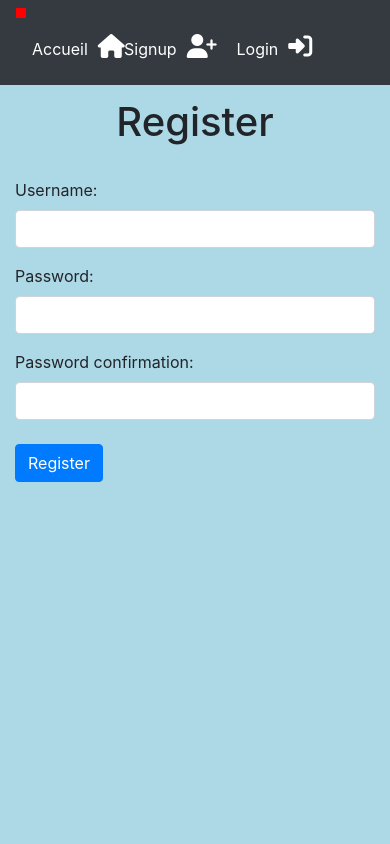
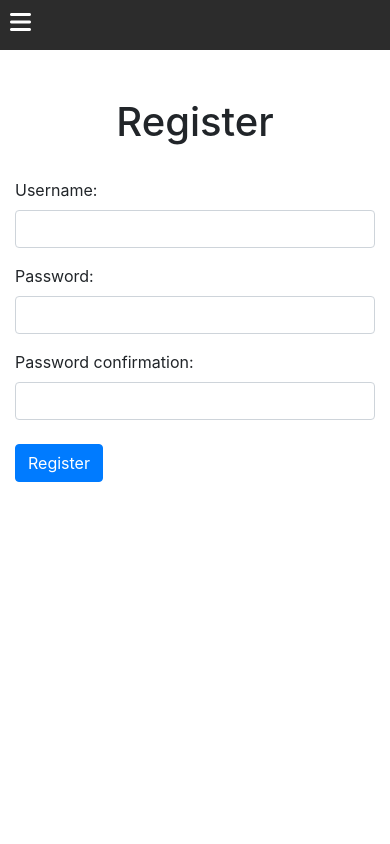
Before and after one commit to LucasRedjaimia/QRCodes, a Django app: page /register/ in a window 390 px wide. Run offline with Django 4.2, Linux system fonts and the light colour scheme; some libraries are stand-ins or nearby versions.

Commit message:
style navbar

```diff
--- a/qr/templates/menu.html
+++ b/qr/templates/menu.html
@@ -18,16 +18,64 @@
     .fixed-top {
         position: absolute!important;
     }
-
+    #switch {
+        display: none;
+        position: absolute;
+        top: 10px;
+        left: 10px;
+        z-index: 9999;
+    }
+    .logout {
+        position: absolute;
+        right: 10px;
+    }
+    #navbarNav {
+      background-color: #2c2c2c!important;
+    }
     @media only screen and (max-width: 600px) {
         body {
-            background-color: lightblue;
+            padding-top: 0;
+        }
+        #switch {
+            display: block;
+        }
+        #switch i {
+            font-size: 24px;
+            color: white;
+        }
+        #navbarNav {
+            height: 100vh;
+            position: absolute;
+            display: none;
+            padding: 0;
+        }
+        .navbar {
+            height: 100vh;
+        }
+        .navbar ul {
+            height: 100vh;
+            padding-top: 50%;
+        }
+        .navbar ul li {
+            display: block;
+            width: 100%;
+            text-align: center;
+            margin-bottom: 50px;
+        }
+        .right {
+            position: unset;
+            margin: 0 auto;
+        }
+        .logout {
+            position: unset;
         }
     }
 </style>
-<nav class="navbar navbar-expand-lg navbar-light bg-dark fixed-top" style="width: 100%">
-    <div class="toggleButton" id="switch" style="width: 10px; height: 10px; background-color: red;"></div>
-    <div class="navbar" id="navbarNav" style="width: 100%">
+<div class="toggleButton" id="switch">
+    <i class="fa-solid fa-bars"></i>
+</div>
+<nav class="navbar navbar-expand-lg navbar-light bg-dark fixed-top" id="navbarNav" style="width: 100%">
+    <div class="navbar" style="width: 100%">
         <ul class="navbar-nav" style="width: 100%">
              <li class="nav-item active">
                 <a class="nav-link" href="{% url 'index' %}">Accueil<i class="fa-solid fa-house"></i></a>
@@ -39,7 +87,7 @@
                 <li class="nav-item">
                     <a class="nav-link" href="{% url 'my_qr_codes' %}">My QR codes<i class="fa-solid fa-qrcode"></i></a>
                 </li>
-                <li class="nav-item" style="position: absolute; right: 10px;">
+                <li class="nav-item logout">
                     <a class="nav-link" href="{% url 'logout' %}">Logout<i class="fa-solid fa-arrow-right-from-bracket"></i></a>
                 </li>
             {% else %}
--- a/qr/templates/registration/base.html
+++ b/qr/templates/registration/base.html
@@ -14,10 +14,18 @@
       .col-centered {
         text-align: center;
       }
+      .blackbar {
+          position: absolute;
+          top: 0;
+          height: 50px;
+          width: 100%;
+          background-color: #2c2c2c;
+      }
     </style>
     <link rel="stylesheet" href="https://cdnjs.cloudflare.com/ajax/libs/font-awesome/6.4.2/css/all.min.css" integrity="sha512-z3gLpd7yknf1YoNbCzqRKc4qyor8gaKU1qmn+CShxbuBusANI9QpRohGBreCFkKxLhei6S9CQXFEbbKuqLg0DA==" crossorigin="anonymous" referrerpolicy="no-referrer" />
   </head>
   <body>
+  <div class="blackbar"></div>
     {% block content %} {% endblock %}
 
     <!-- JS, Popper.js, and jQuery -->
@@ -33,5 +41,12 @@
     ></script>
     <script src="https://stackpath.bootstrapcdn.com/bootstrap/4.5.0/js/bootstrap.min.js" integrity="sha384-OgVRvuATP1z7JjHLkuOU7Xw704+h835Lr+6QL9UvYjZE3Ipu6Tp75j7Bh/kR0JKI" crossorigin="anonymous"></script>
     <link rel="stylesheet" href="https://cdnjs.cloudflare.com/ajax/libs/font-awesome/6.4.2/css/all.min.css" integrity="sha512-z3gLpd7yknf1YoNbCzqRKc4qyor8gaKU1qmn+CShxbuBusANI9QpRohGBreCFkKxLhei6S9CQXFEbbKuqLg0DA==" crossorigin="anonymous" referrerpolicy="no-referrer" />
+  <script>
+    $(document).ready(function() {
+        $("#switch").click(function() {
+            $("#navbarNav").toggle();
+        });
+    });
+</script>
   </body>
 </html>
--- a/qr/templates/registration/register.html
+++ b/qr/templates/registration/register.html
@@ -34,5 +34,4 @@
       </div>
     </div>
   </div>
-</section>
 {% endblock %}
```
